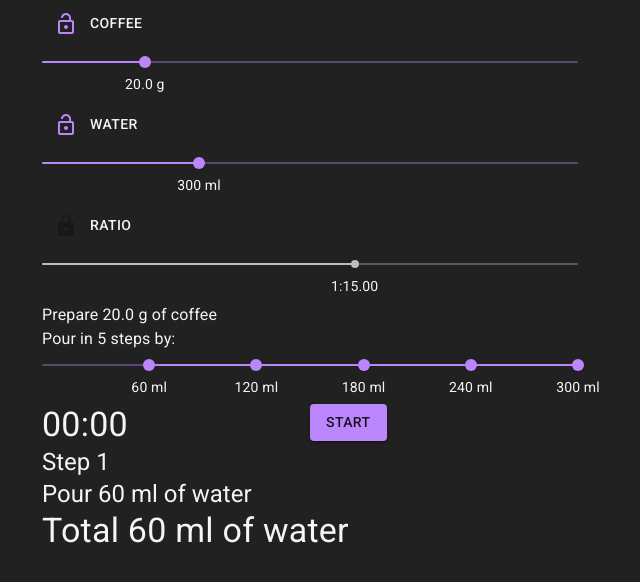
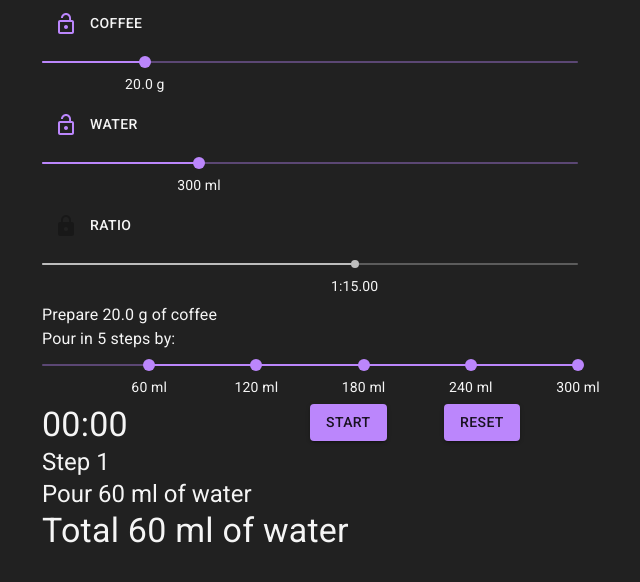
Before and after one commit to mdelura/brewser, a React (Create React App) app: page / in a window 1280 px wide. Shown: the top 582 px of the page, without its empty margins (322-962 px from the left). Built offline with nearby package versions, Linux system fonts and the light colour scheme.

Commit message:
Improve timer

```diff
--- a/src/components/Brewer.tsx
+++ b/src/components/Brewer.tsx
@@ -32,7 +32,7 @@ const Brewer: React.SFC<BrewerProps> = ({ recipe }) => {
                 const finishTime = stepTime * initialPortions;
 
                 if (time + 1 < finishTime) {
-                    if (time !== 0 && time % stepTime === 0) sound.play();
+                    if ((time + 1) % stepTime === 0) sound.play();
                     return time + 1;
                 } else {
                     sound.play();
@@ -47,6 +47,13 @@ const Brewer: React.SFC<BrewerProps> = ({ recipe }) => {
             clearInterval(timer as NodeJS.Timeout);
             return undefined;
         });
+    };
+
+    const toggleTimer = () => (!timer ? startTimer() : killTimer());
+
+    const resetTimer = () => {
+        if (timer) killTimer();
+        setTime(0);
     };
 
     const stepIndex = Math.floor(time / stepTime);
@@ -75,9 +82,14 @@ const Brewer: React.SFC<BrewerProps> = ({ recipe }) => {
                 <Grid item xs={6}>
                     <Typography variant="h4">{moment.unix(time).format('mm:ss')}</Typography>
                 </Grid>
-                <Grid item xs={6}>
-                    <Button variant="contained" color="primary" onClick={() => (!timer ? startTimer() : killTimer())}>
+                <Grid item xs={3}>
+                    <Button variant="contained" color="primary" onClick={toggleTimer}>
                         {!timer ? 'Start' : 'Pause'}
+                    </Button>
+                </Grid>
+                <Grid item xs={3}>
+                    <Button variant="contained" color="primary" onClick={resetTimer}>
+                        Reset
                     </Button>
                 </Grid>
             </Grid>
```
